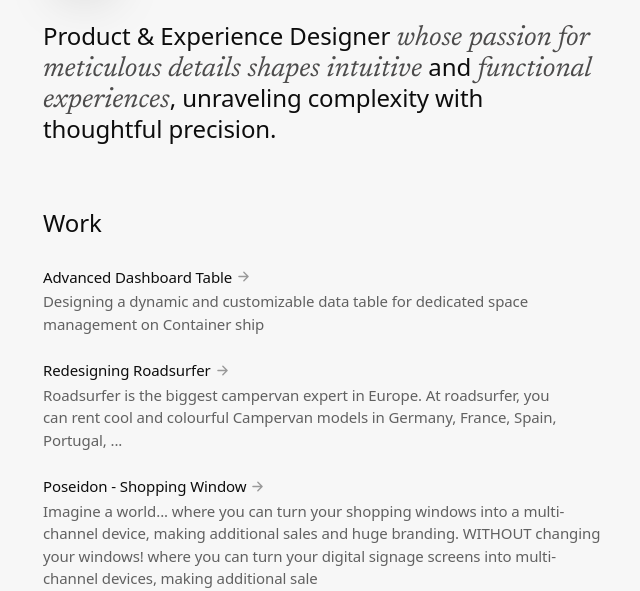
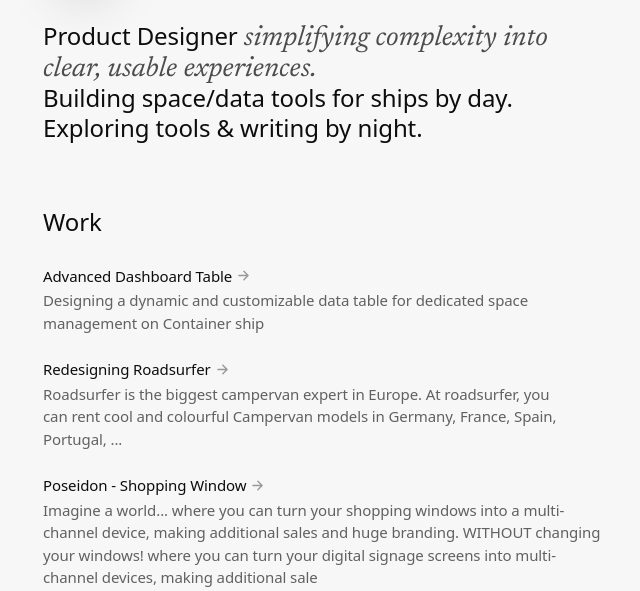
Before and after one commit to timohamephali/lecongduy, a plain HTML site: page index.html in a window 1280 px wide. Shown: the part 209-800 px from the top of the page, without its empty margins (317-957 px from the left). Drawn offline with nearby package versions, Linux system fonts and the light colour scheme.

Commit message:
update index

```diff
--- a/index.html
+++ b/index.html
@@ -53,7 +53,8 @@
                 <img class="avatar" width="80px" src="assets/avatar.png" alt="Avatar" title="Me waiting for pizza in Saigon">
             </div>
             <h1>
-                Product &amp; Experience Designer <em class="subtitle">whose passion for meticulous details shapes intuitive</em> and <em class="subtitle">functional experiences</em>, unraveling complexity with thoughtful precision.
+                Product Designer
+ <em class="subtitle">simplifying complexity into clear, usable experiences.</em> <br> Building space/data tools for ships by day. Exploring tools & writing by night.
             </h1>
         </div>
     </header>
```
